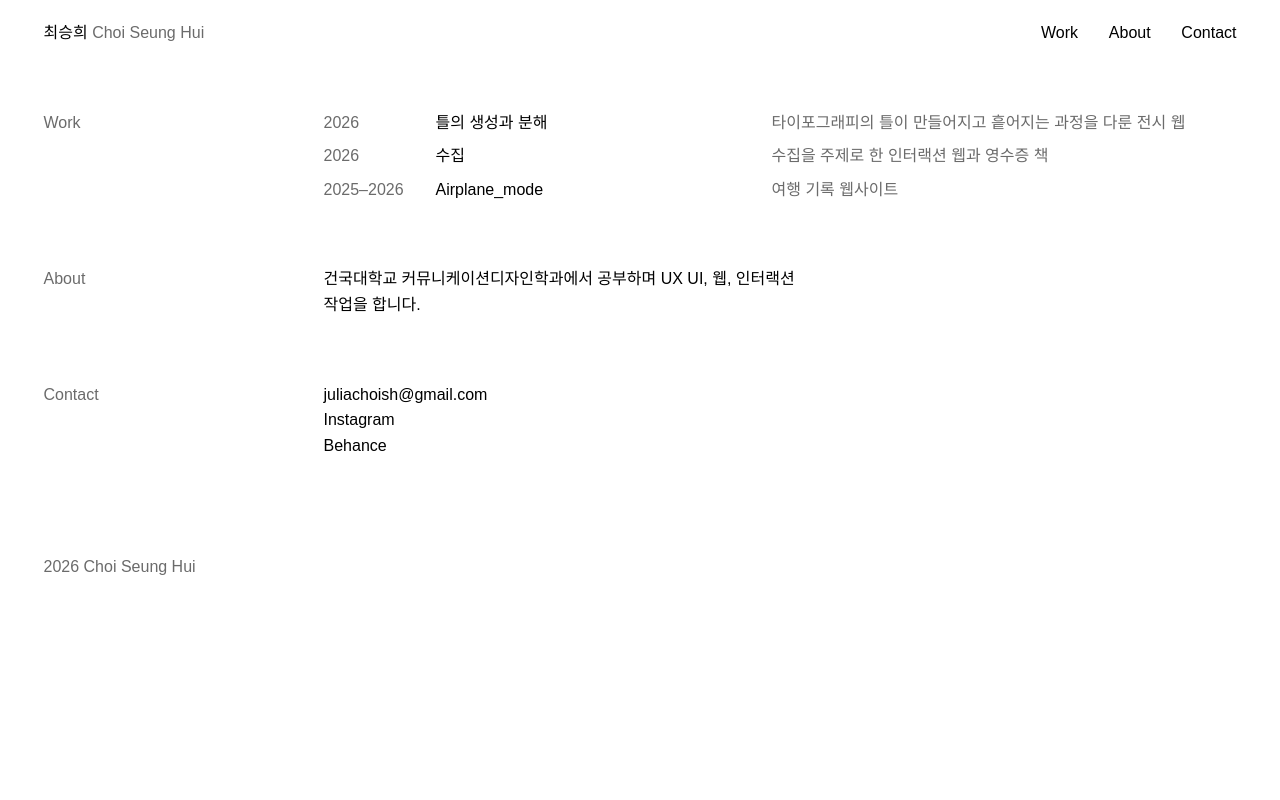
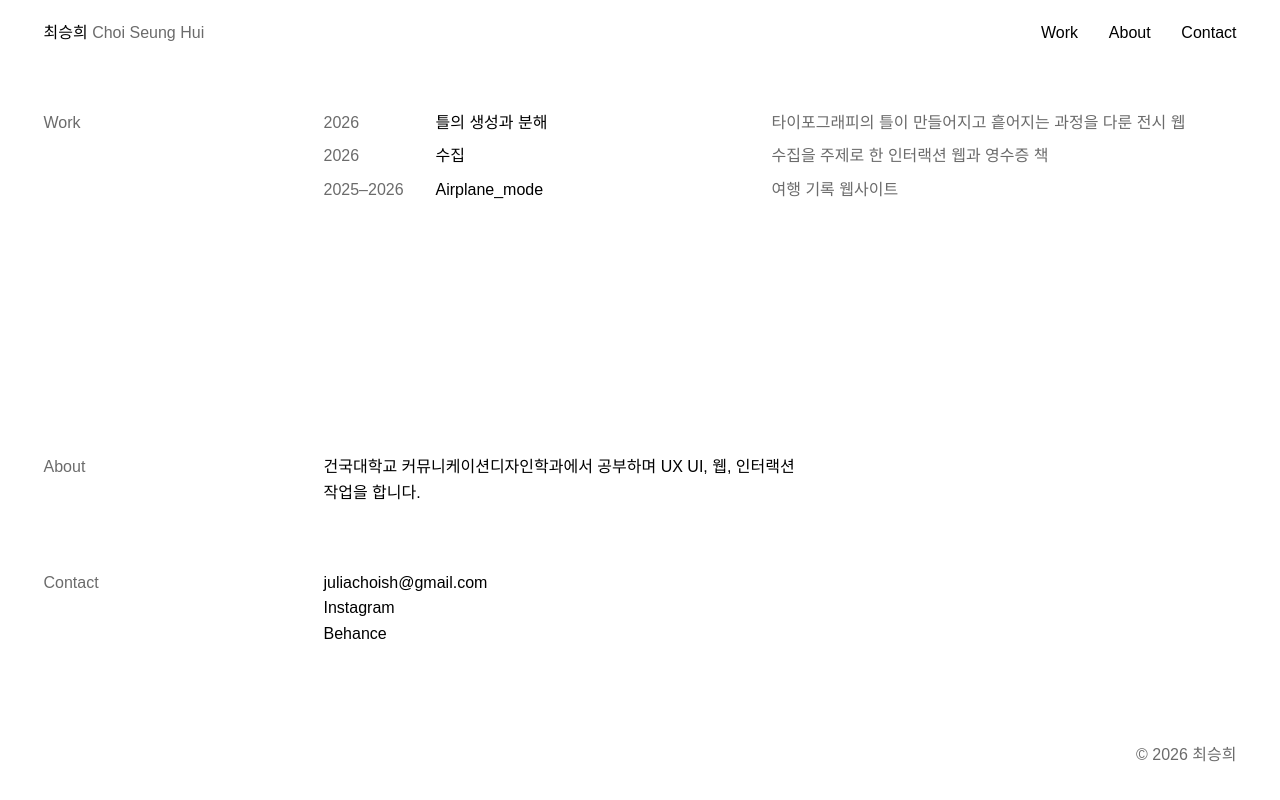
Before and after one commit to juliachoish-droid/Portfolio, a plain HTML site: page index.html in a window 1280 px wide. Drawn offline with Linux system fonts and the light colour scheme; a web font is replaced by a local one.

Commit message:
홈 화면 About·Contact 하단 정렬, 저작권 표기 우측 하단으로
- 본문을 세로 플렉스로 바꾸고 About 위에 자동 여백을 둬서
  작업 목록은 위, About·Contact는 화면 아래쪽에 붙게 함
- 저작권 표기를 오른쪽 정렬하고 문구를 "© 2026 최승희"로 변경

Co-Authored-By: Claude Opus 5 <noreply@anthropic.com>
Claude-Session: https://claude.ai/code/session_01MTRnaXQskBF49Y16z594Gi

```diff
--- a/css/style.css
+++ b/css/style.css
@@ -24,6 +24,9 @@ html { -webkit-text-size-adjust: 100%; }
 
 body {
   margin: 0;
+  min-height: 100dvh;
+  display: flex;
+  flex-direction: column;
   background: var(--white);
   color: var(--black);
   font-family: "IBM Plex Sans KR", "Apple SD Gothic Neo", "Noto Sans KR", "Malgun Gothic", sans-serif;
@@ -68,10 +71,15 @@ a:hover, a:focus-visible { background: var(--hover); color: var(--black); }
 /* ---------- 본문 ---------- */
 
 main {
-  display: grid;
-  row-gap: 64px;                      /* 섹션 사이 간격 */
+  flex: 1;                            /* 남는 세로 공간을 본문이 가져갑니다 */
+  display: flex;
+  flex-direction: column;
+  gap: 64px;                          /* 섹션 사이 간격 */
   padding: 44px var(--pad) 96px;
 }
+
+/* About 부터는 화면 아래쪽에 붙입니다 */
+#about { margin-top: auto; }
 
 /* 섹션 하나 = 왼쪽 이름 + 오른쪽 내용 */
 .block {
@@ -98,7 +106,7 @@ main {
 
 .about-text { max-width: 35em; }
 
-.colophon { padding: 0 var(--pad) 32px; color: var(--grey); }
+.colophon { padding: 0 var(--pad) 32px; color: var(--grey); text-align: right; }
 
 
 /* ---------- 작업 상세 페이지 ---------- */
@@ -135,7 +143,7 @@ main {
 /* ---------- 좁은 화면 (휴대폰) ---------- */
 
 @media (max-width: 760px) {
-  main { row-gap: 48px; padding-top: 28px; padding-bottom: 72px; }
+  main { gap: 48px; padding-top: 28px; padding-bottom: 72px; }
 
   .block { grid-template-columns: minmax(0, 1fr); row-gap: 12px; }
 
--- a/data/site.json
+++ b/data/site.json
@@ -2,7 +2,7 @@
   "nameKo": "최승희",
   "nameEn": "Choi Seung Hui",
   "about": "건국대학교 커뮤니케이션디자인학과에서 공부하며 UX UI, 웹, 인터랙션 작업을 합니다.",
-  "colophon": "2026 Choi Seung Hui",
+  "colophon": "© 2026 최승희",
   "nav": [
     {
       "label": "Work",
```
